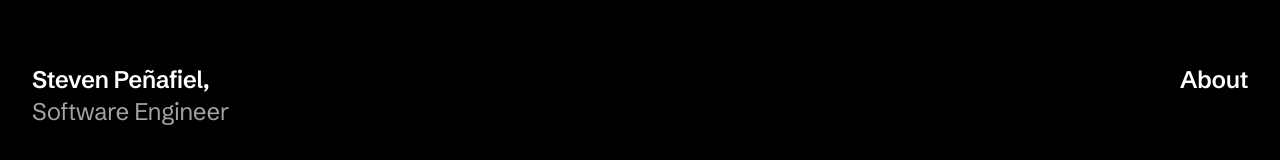
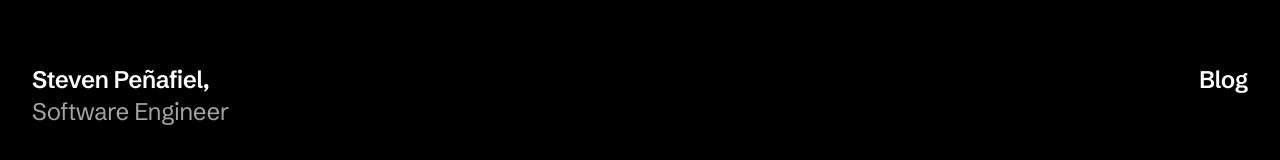
Before and after one commit to stvdn/stvdn.github.io, a Next.js app: page / in a window 1280 px wide. Shown: the top 160 px of the page. Built offline with nearby package versions, Linux system fonts and the light colour scheme.

Commit message:
refactor(header): make nav link configurable and add blog link

```diff
--- a/src/app/page.tsx
+++ b/src/app/page.tsx
@@ -12,7 +12,7 @@ import { MouseFollower } from "@/components/MouseFollower";
 export default function HomePage() {
   return (
     <>
-      <Header />
+      <Header navLink={{ href: "/blog", label: "Blog" }} />
 
       <div className="grid grid-cols-1 gap-12 md:grid-cols-[30%_1fr]">
         <Sidebar />
--- a/src/components/Header.tsx
+++ b/src/components/Header.tsx
@@ -3,7 +3,7 @@ import { portfolioData } from "@/data/portfolio";
 import { MouseFollower } from "@/components/MouseFollower";
 import { StaggerReveal } from "@/components/StaggerReveal";
 
-export function Header() {
+export function Header({ navLink }: { navLink: { href: string; label: string } }) {
   return (
     <header>
       <MouseFollower>
@@ -22,10 +22,10 @@ export function Header() {
           </div>
           <StaggerReveal index={2}>
             <Link
-              href="/about"
+              href={navLink.href}
               className="group relative text-link text-lg md:text-xl lg:text-2xl"
             >
-              About
+              {navLink.label}
               <span className="absolute -bottom-0.5 left-1/2 h-0.5 w-0 bg-white transition-all duration-300 group-hover:left-0 group-hover:w-full" />
             </Link>
           </StaggerReveal>
```
